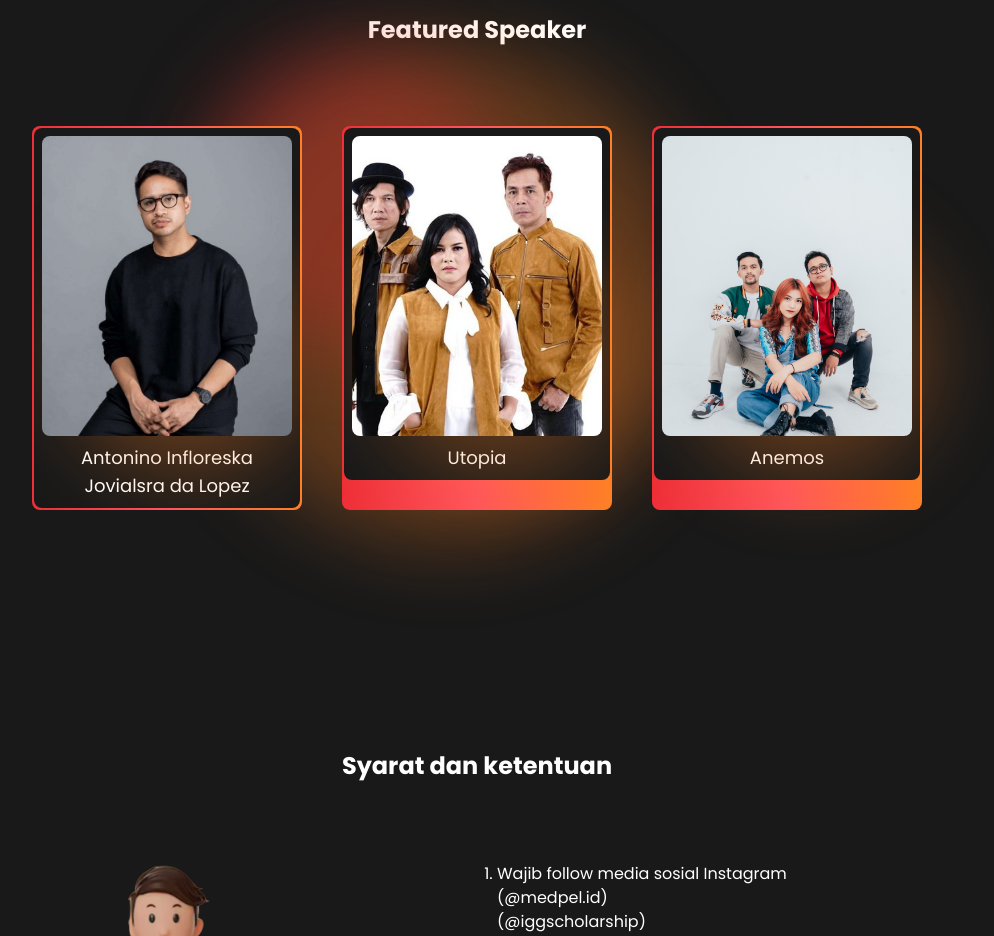
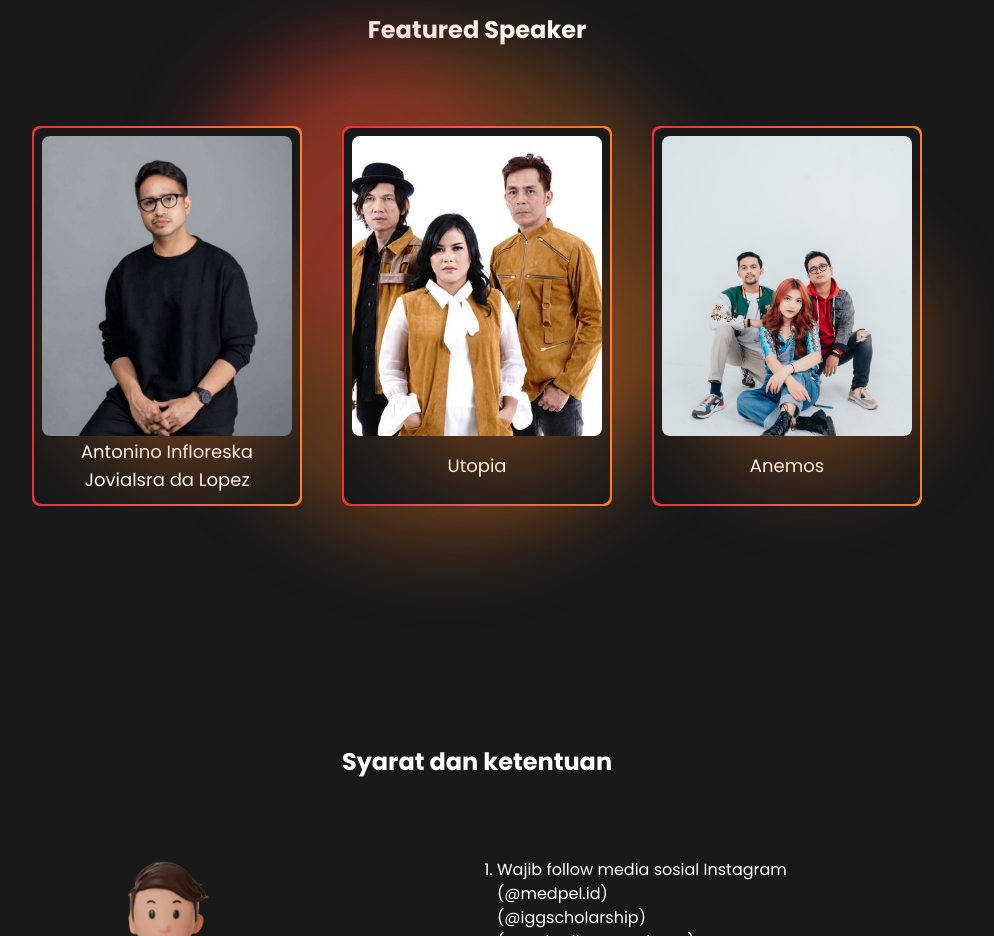
Before and after one commit to khaerul99/student-leader-summit, a React (Vite) app: page / in a window 1280 px wide. Shown: the part 3200-4136 px from the top of the page, without its empty margins (163-1157 px from the left). Built offline with nearby package versions, Linux system fonts and the light colour scheme.

Commit message:
update link

```diff
--- a/src/Layout/index.jsx
+++ b/src/Layout/index.jsx
@@ -7,7 +7,7 @@ function Layout({ children, showModal, setShowModal }) {
 //   const [showModal, setShowModal] = useState(false);
 
   return (
-    <div className="flex justify-center">
+    <div className="flex justify-center bg-[#191919]">
       <Navbar showModal={showModal} setShowModal={setShowModal} />
       <div className="w-[1280px] max-w-7xl">
         <Modal showModal={showModal} setShowModal={setShowModal} />
--- a/src/components/Navbar/index.jsx
+++ b/src/components/Navbar/index.jsx
@@ -43,7 +43,7 @@ function Navbar({showModal ,setShowModal}) {
     </ul>
   </div>
   <div className="navbar-end">
-    <Link to={"https://www.loket.com/event/east-java-student-leader-summit-libc"}>
+    <Link to={"https://www.loket.com/event/east-java-student-leader-summit_I7x"}>
     <button  className="btn border-none text-white bg-gradient-to-r from-[#EE2F37] to-[#FF8025]">Daftar</button>
     </Link>
 
--- a/src/components/Sponsor/index.jsx
+++ b/src/components/Sponsor/index.jsx
@@ -37,8 +37,8 @@ function Sponsor() {
             </div>
             <div className="grid grid-cols-2 lg:grid-cols-3 gap-8">
             {DataSupported && DataSupported.map((e) =>(
-              <div className="h-20 w-20">
-                <img src={e.img} alt="" className="h-full w-full object-contain" />
+              <div className="h-20 w-20 ">
+                <img src={e.img} alt="" className="h-full w-full object-contain hover:scale-105" />
               </div>
             ) )}
             </div>
--- a/src/pages/Home/index.jsx
+++ b/src/pages/Home/index.jsx
@@ -55,7 +55,7 @@ function Home() {
                 <div>
                   <Link
                     to={
-                      "https://www.loket.com/event/east-java-student-leader-summit-libc"
+                      "https://www.loket.com/event/east-java-student-leader-summit_I7x"
                     }
                   >
                     <button
@@ -258,7 +258,7 @@ function Home() {
               <div className="mt-[24px]">
                 <Link
                   to={
-                    "https://www.loket.com/event/east-java-student-leader-summit-libc"
+                    "https://www.loket.com/event/east-java-student-leader-summit_I7x"
                   }
                 >
                   <button
@@ -301,6 +301,7 @@ function Home() {
                   <div className="p-[3px]  lg:p-[2px] bg-gradient-to-r from-[#EE2F37] via-[#FF545E] to-[#FF8025] rounded-lg">
                     <div className=" flex  flex-col gap-2 items-center bg-[#191919] rounded-lg p-5 lg:p-2 relative overflow-hidden ">
                       <div className="absolute bg-[#FF8025] w-[250px] h-[250px] top-[100px] left-[30px] rounded-full  bg-opacity-30 blur-2xl z-0" />
+                      <div>
                         <div className="h-[300px]  w-[250px] overflow-hidden rounded-lg relative">
                           <img
                             src="/assets/foto/Highres_Jovial.png"
@@ -308,8 +309,9 @@ function Home() {
                             className="object-cover h-full w-full"
                           />
                         </div>
-                      <div className="text-white text-lg w-[250px] text-center">
+                        <div className="text-white text-lg w-[250px] text-center h-[60px] flex justify-center items-center ">
                           <p>Antonino Infloreska Jovialsra da Lopez</p>
+                        </div>
                       </div>
                     </div>
                   </div>
@@ -318,7 +320,7 @@ function Home() {
                   <div className="p-[3px]  lg:p-[2px] bg-gradient-to-r from-[#EE2F37] via-[#FF545E] to-[#FF8025] rounded-lg">
                     <div className=" flex  flex-col gap-2 items-center bg-[#191919] rounded-lg p-5 lg:p-2 relative ">
                       <div className="absolute bg-[#FF8025] w-[250px] h-[250px] top-[100px] left-[30px] rounded-full  bg-opacity-30 blur-2xl z-0" />
-
+                      <div>
                         <div className="h-[300px] w-[250px] overflow-hidden rounded-lg relative">
                           <img
                             src="/assets/foto/utopia.jpg"
@@ -326,8 +328,9 @@ function Home() {
                             className="object-cover h-full w-full"
                           />
                         </div>
-                      <div className="text-white text-lg w-[250px] text-center">
+                        <div className="text-white text-lg w-[250px] text-center h-[60px] flex justify-center items-center">
                           <p>Utopia</p>
+                        </div>
                       </div>
                     </div>
                   </div>
@@ -336,7 +339,7 @@ function Home() {
                   <div className="p-[3px]  lg:p-[2px] bg-gradient-to-r from-[#EE2F37] via-[#FF545E] to-[#FF8025] rounded-lg">
                     <div className=" flex  flex-col gap-2 items-center bg-[#191919] rounded-lg p-5 lg:p-2 relative ">
                       <div className="absolute bg-[#FF8025] w-[250px] h-[250px] top-[100px] left-[30px] rounded-full  bg-opacity-30 blur-2xl z-0" />
-
+                      <div>
                       <div className="h-[300px] w-[250px] overflow-hidden rounded-lg relative">
                         <img
                           src="/assets/foto/PRD01193.jpg"
@@ -344,8 +347,9 @@ function Home() {
                           className="object-cover h-full w-full"
                         />
                       </div>
-                      <div className="text-white text-lg w-[250px] text-center">
+                      <div className="text-white text-lg w-[250px] text-center h-[60px] flex justify-center items-center">
                         <p>Anemos</p>
+                      </div>
                       </div>
                     </div>
                   </div>
```
Lines whose indentation alone changed are shown as unchanged.
